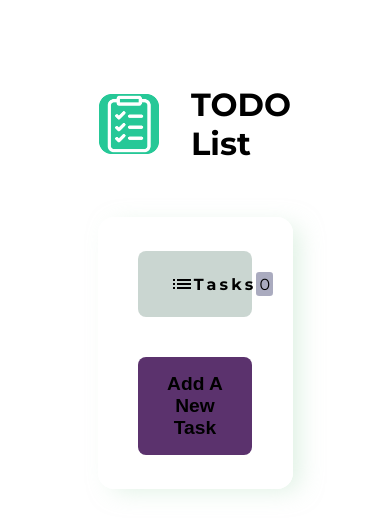
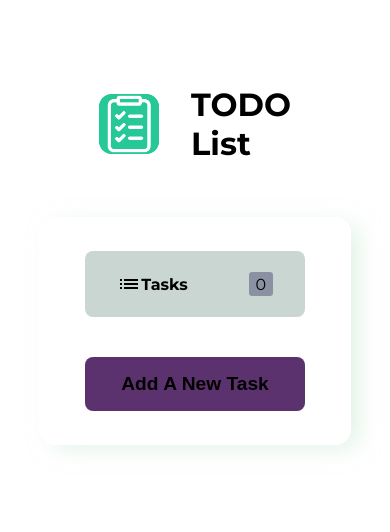
Before and after one commit to h-razavi/todo-crud-app, a Next.js app: page / in a window 390 px wide. Shown: the top 532 px of the page. Built offline with nearby package versions, Linux system fonts and the light colour scheme.

Commit message:
responsive design ok

```diff
--- a/styles/Box.module.css
+++ b/styles/Box.module.css
@@ -5,3 +5,9 @@
   box-shadow: 10px 5px 23px -4px rgba(190, 227, 199, 0.5);
   padding: 2rem;
 }
+
+@media (max-width<576px) {
+    .box{
+        width: fit-content;
+    }
+}
--- a/styles/Home.module.css
+++ b/styles/Home.module.css
@@ -16,3 +16,15 @@
   margin: 1.2rem auto;
   border-top: 1px solid white;
 }
+
+@media (max-width:576px) {
+  .container {
+    max-width: 80vw;
+  }
+}
+
+@media (max-width:820px) {
+  .container {
+    max-width: 80vw;
+  }
+}
--- a/styles/Task.module.css
+++ b/styles/Task.module.css
@@ -43,3 +43,15 @@
   background-color: rgba(255, 255, 255, 0.2);
   border-radius: 0.2rem;
 }
+
+@media (max-width:576px) {
+    .container {
+      flex-direction: column;
+      align-content: center;
+      gap: 1rem;
+    }
+    .title{
+        width: 80%;
+        text-align: center;
+    }
+  }
--- a/styles/TaskHeader.module.css
+++ b/styles/TaskHeader.module.css
@@ -23,3 +23,9 @@
   text-align: center;
   border-radius: 0.2rem;
 }
+
+@media (max-width:576px) {
+    .title{
+        letter-spacing: normal;
+    }
+}
```
